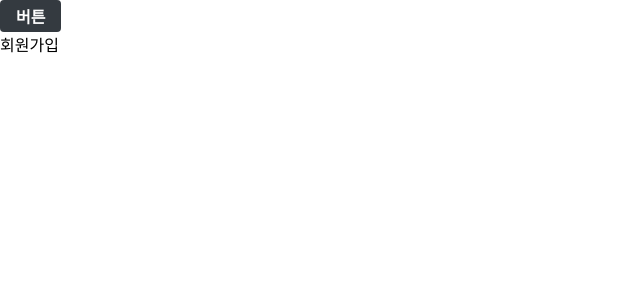
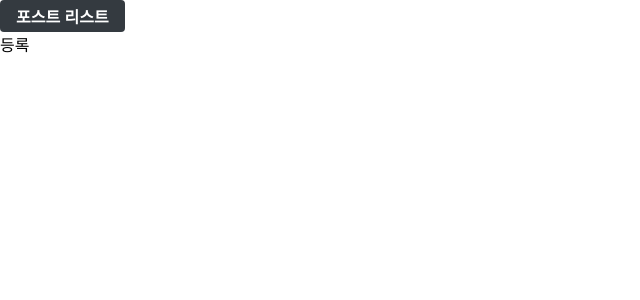
Before and after one commit to oinochoe/react_blog, a React (Create React App) app in the folder blog-frontend/: page /register in a window 1280 px wide. Shown: the top 300 px of the page, without its empty margins (0-640 px from the left). Built offline with nearby package versions, Linux system fonts and the light colour scheme.

Commit message:
더티파일 변경

```diff
--- a/blog-frontend/src/pages/PostListPage.js
+++ b/blog-frontend/src/pages/PostListPage.js
@@ -4,7 +4,7 @@ import Button from '../components/common/Button';
 const PostListPage = () => {
     return (
         <div>
-            <Button>버튼</Button>
+            <Button>포스트 리스트</Button>
         </div>
     );
 };
--- a/blog-frontend/src/pages/RegisterPage.js
+++ b/blog-frontend/src/pages/RegisterPage.js
@@ -1,7 +1,7 @@
 import React from 'react';
 
 const RegisterPage = () => {
-    return <div>회원가입</div>;
+    return <div>등록</div>;
 };
 
 export default RegisterPage;
```
Also changed, not shown: blog-frontend/src/pages/LoginPage.js (line endings or trailing spaces), blog-frontend/src/pages/WritePage.js (line endings or trailing spaces).
